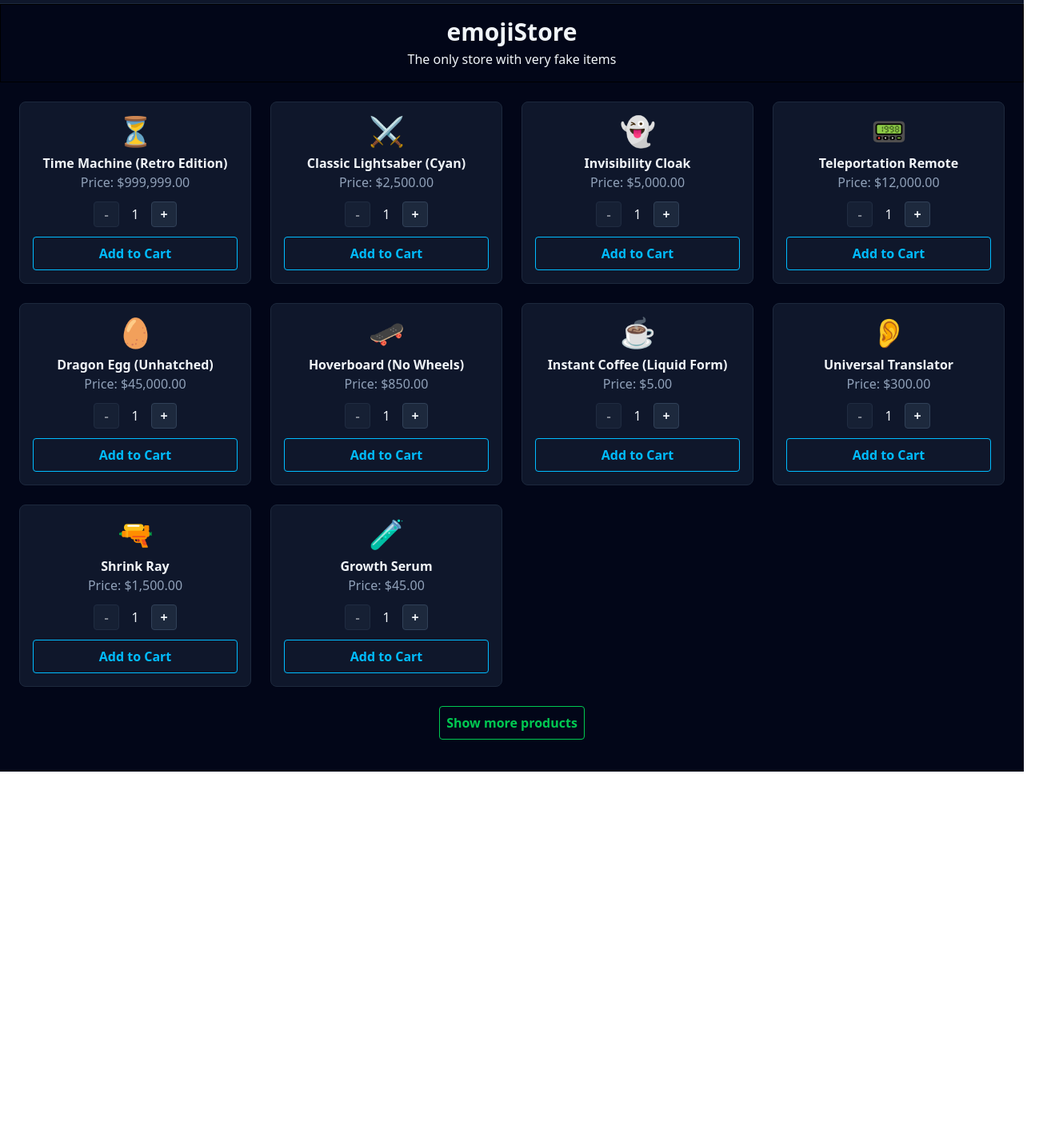
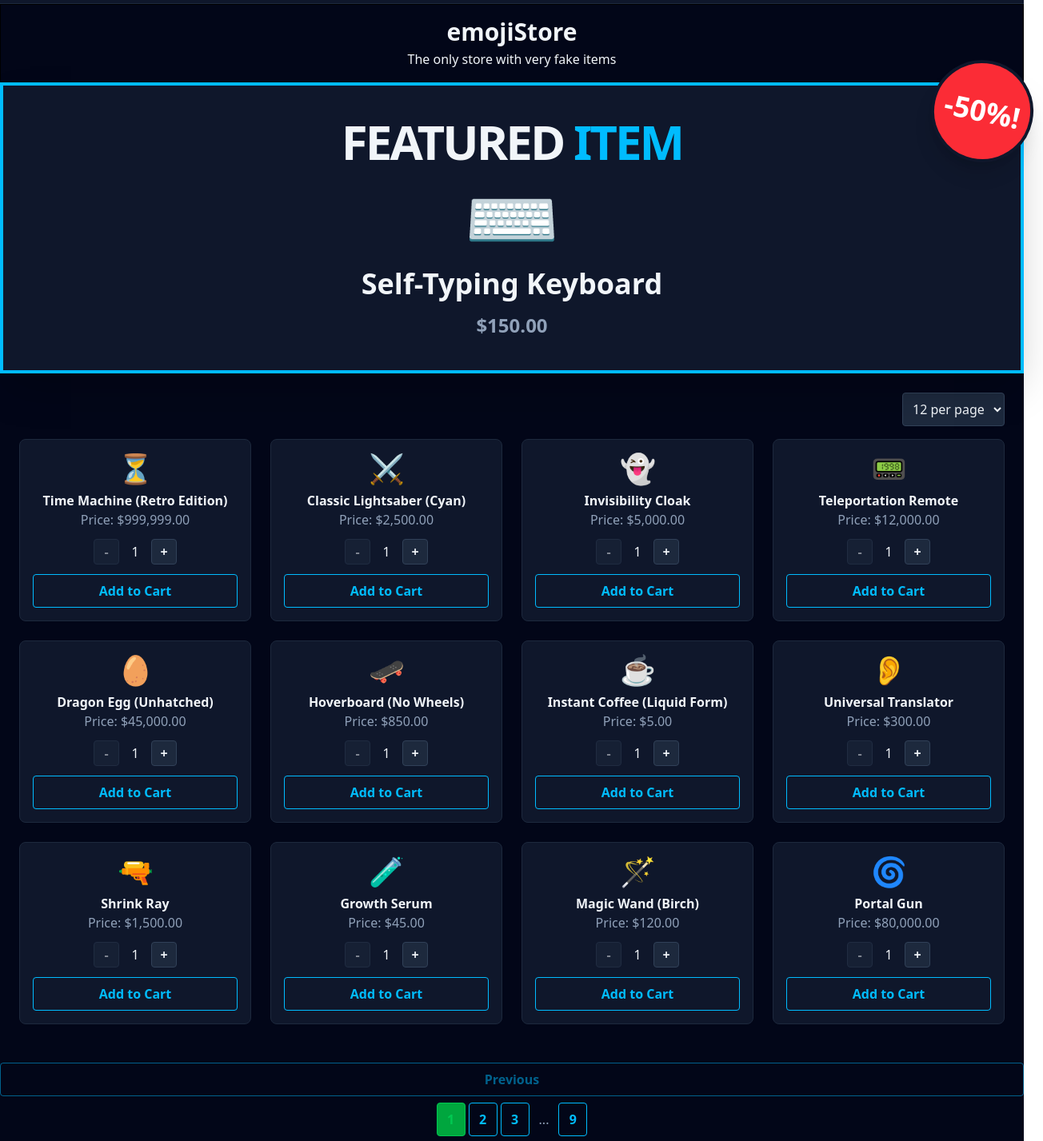
Before and after one commit to oscarrios0101/emojiStore, a React (Vite) app in the folder emojiStore/: page / in a window 1280 px wide. Shown: the part 60-1487 px from the top of the page at 80% size, 1304 px wide, since content can reach past the window. Before the commit the page ends 1025 px from the top, so only its background shows below. Built offline with nearby package versions, Linux system fonts and the light colour scheme.

Commit message:
feat: implement FeaturedItem component; add pagination functionality with usePagination hook and Pagination component; refactor Home page to integrate new features

```diff
--- /dev/null
+++ b/emojiStore/src/components/Pagination.jsx
@@ -0,0 +1,87 @@
+import React from "react";
+import Button from "./ui/Button";
+
+const Pagination = ({
+  currentPage,
+  totalPages,
+  hasNextPage,
+  hasPrevPage,
+  goToPage,
+  nextPage,
+  prevPage,
+}) => {
+  // Generate page numbers to display
+  const getPageNumbers = () => {
+    const delta = 2; // Number of pages to show around current page
+    const range = [];
+    const rangeWithDots = [];
+
+    for (
+      let i = Math.max(2, currentPage - delta);
+      i <= Math.min(totalPages - 1, currentPage + delta);
+      i++
+    ) {
+      range.push(i);
+    }
+
+    if (currentPage - delta > 2) {
+      rangeWithDots.push(1, "...");
+    } else {
+      rangeWithDots.push(1);
+    }
+
+    rangeWithDots.push(...range);
+
+    if (currentPage + delta < totalPages - 1) {
+      rangeWithDots.push("...", totalPages);
+    } else {
+      rangeWithDots.push(totalPages);
+    }
+
+    return rangeWithDots;
+  };
+
+  const pageNumbers = getPageNumbers();
+
+  return (
+    <div className="flex flex-wrap items-center justify-center gap-2 py-6">
+      <Button
+        variant="secondary"
+        onClick={prevPage}
+        disabled={!hasPrevPage}
+        className="px-4 py-2"
+      >
+        Previous
+      </Button>
+
+      <div className="flex items-center gap-1">
+        {pageNumbers.map((page, index) => (
+          <React.Fragment key={index}>
+            {page === "..." ? (
+              <span className="px-2 py-1 text-slate-400">...</span>
+            ) : (
+              <Button
+                variant={currentPage === page ? "success" : "secondary"}
+                onClick={() => goToPage(page)}
+                className={`min-w-[36px] px-2 py-1 ${currentPage === page ? "bg-green-600 hover:bg-green-700" : ""}`}
+              >
+                {page}
+              </Button>
+            )}
+          </React.Fragment>
+        ))}
+      </div>
+
+      <Button
+        variant="secondary"
+        onClick={nextPage}
+        disabled={!hasNextPage}
+        className="px-4 py-2"
+      >
+        Next
+      </Button>
+    </div>
+  );
+};
+
+export default Pagination;
--- a/emojiStore/src/components/ui/featuredItem.jsx
+++ b/emojiStore/src/components/ui/featuredItem.jsx
@@ -1,5 +1,26 @@
-const FeaturedItem = () => {
-  return <div>This will be the featured item</div>;
+const FeaturedItem = ({ product }) => {
+  if (!product) return null;
+
+  return (
+    <div className="relative mx-auto max-w-7xl border-4 border-sky-400 bg-slate-900 p-10 text-center shadow-2xl">
+      <div className="absolute -top-8 -right-4 flex h-32 w-32 rotate-12 items-center justify-center rounded-full border-4 border-slate-900 bg-red-500 text-4xl font-black text-white shadow-xl">
+        -50%!
+      </div>
+      <h2 className="mb-4 text-6xl font-black tracking-tighter text-slate-100 uppercase">
+        Featured <span className="text-sky-400">Item</span>
+      </h2>
+      <div className="flex flex-col items-center gap-4">
+        <span className="text-8xl">{product.emoji}</span>
+        <p className="text-4xl font-bold text-slate-100">{product.name}</p>
+        <p className="text-2xl font-bold text-slate-400">
+          {new Intl.NumberFormat("en-US", {
+            style: "currency",
+            currency: "USD",
+          }).format(product.price)}
+        </p>
+      </div>
+    </div>
+  );
 };
 
 export default FeaturedItem;
--- a/emojiStore/src/context/ProductContext.jsx
+++ b/emojiStore/src/context/ProductContext.jsx
@@ -1,11 +1,13 @@
-import { createContext, useState, useEffect } from "react";
+import { createContext, useState, useEffect, useCallback } from "react";
 import ItemsData from "../data/items.json";
 
 export const ProductContext = createContext();
 
 export const ProductProvider = ({ children }) => {
-  const [products, setProducts] = useState(ItemsData);
   const [isLoading, setIsLoading] = useState(true);
+
+  // Simulate loading all products initially (in a real app, this would be paginated from the backend)
+  const [products, setProducts] = useState([]);
 
   useEffect(() => {
     const timer = setTimeout(() => {
@@ -16,8 +18,32 @@ export const ProductProvider = ({ children }) => {
     return () => clearTimeout(timer);
   }, []);
 
+  // Function to get a page of products (simulated for this example)
+  const getProductsPage = useCallback(
+    (page, limit) => {
+      const startIndex = (page - 1) * limit;
+      return new Promise((resolve) => {
+        // Simulate network delay
+        setTimeout(() => {
+          const paginatedProducts = products.slice(
+            startIndex,
+            startIndex + limit,
+          );
+          resolve({
+            data: paginatedProducts,
+            total: products.length,
+            page,
+            limit,
+            totalPages: Math.ceil(products.length / limit),
+          });
+        }, 300);
+      });
+    },
+    [products],
+  );
+
   return (
-    <ProductContext.Provider value={{ products, isLoading }}>
+    <ProductContext.Provider value={{ products, isLoading, getProductsPage }}>
       {children}
     </ProductContext.Provider>
   );
--- /dev/null
+++ b/emojiStore/src/hooks/usePagination.js
@@ -0,0 +1,48 @@
+import { useState, useMemo } from "react";
+
+export const usePagination = (items = [], itemsPerPage = 10) => {
+  const [currentPage, setCurrentPage] = useState(1);
+
+  const { currentItems, totalPages, hasNextPage, hasPrevPage } = useMemo(() => {
+    const totalPages = Math.ceil(items.length / itemsPerPage);
+    const startIndex = (currentPage - 1) * itemsPerPage;
+    const endIndex = startIndex + itemsPerPage;
+    const currentItems = items.slice(startIndex, endIndex);
+
+    return {
+      currentItems,
+      totalPages,
+      hasNextPage: currentPage < totalPages,
+      hasPrevPage: currentPage > 1,
+    };
+  }, [items, currentPage, itemsPerPage]);
+
+  const goToPage = (page) => {
+    if (page >= 1 && page <= totalPages) {
+      setCurrentPage(page);
+    }
+  };
+
+  const nextPage = () => {
+    if (hasNextPage) {
+      setCurrentPage((prev) => prev + 1);
+    }
+  };
+
+  const prevPage = () => {
+    if (hasPrevPage) {
+      setCurrentPage((prev) => prev - 1);
+    }
+  };
+
+  return {
+    currentItems,
+    currentPage,
+    totalPages,
+    hasNextPage,
+    hasPrevPage,
+    goToPage,
+    nextPage,
+    prevPage,
+  };
+};
--- a/emojiStore/src/pages/Home.jsx
+++ b/emojiStore/src/pages/Home.jsx
@@ -1,15 +1,30 @@
-import { useState } from "react";
+import { useState, useMemo } from "react";
 import { useProducts } from "../hooks/useProducts";
+import { usePagination } from "../hooks/usePagination";
 import ProductCard from "../components/ProductCard";
 import Button from "../components/ui/Button";
+import FeaturedItem from "../components/ui/featuredItem";
+import Pagination from "../components/Pagination";
 
 const Home = () => {
   const { products, isLoading } = useProducts();
-  const [visibleCount, setVisibleCount] = useState(10);
+  const [itemsPerPage, setItemsPerPage] = useState(12);
 
-  const handleShowMore = () => {
-    setVisibleCount((prev) => prev + 10);
-  };
+  const featuredProduct = useMemo(() => {
+    if (products.length === 0) return null;
+    return products[Math.floor(Math.random() * products.length)];
+  }, [products]);
+
+  const {
+    currentItems,
+    currentPage,
+    totalPages,
+    hasNextPage,
+    hasPrevPage,
+    goToPage,
+    nextPage,
+    prevPage,
+  } = usePagination(products, itemsPerPage);
 
   if (isLoading) {
     return (
@@ -31,19 +46,39 @@ const Home = () => {
           The only store with very fake items
         </h2>
       </header>
-      <section className="mx-auto grid max-w-7xl grid-cols-1 gap-6 p-6 sm:grid-cols-2 md:grid-cols-3 lg:grid-cols-4">
-        {products.slice(0, visibleCount).map((product) => (
-          <ProductCard key={product.id} product={product} />
-        ))}
-      </section>
-      {visibleCount < products.length && (
-        <Button
-          variant="success"
-          className="mx-auto w-auto p-2"
-          onClick={handleShowMore}
-        >
-          Show more products
-        </Button>
+      <FeaturedItem product={featuredProduct} />
+      <div className="mx-auto max-w-7xl p-6">
+        <div className="mb-4 flex justify-end">
+          <select
+            value={itemsPerPage}
+            onChange={(e) => {
+              setItemsPerPage(Number(e.target.value));
+              goToPage(1); // Reset to first page when changing items per page
+            }}
+            className="rounded border border-slate-700 bg-slate-800 p-2 text-slate-100"
+          >
+            <option value={6}>6 per page</option>
+            <option value={12}>12 per page</option>
+            <option value={24}>24 per page</option>
+            <option value={48}>48 per page</option>
+          </select>
+        </div>
+        <section className="grid grid-cols-1 gap-6 sm:grid-cols-2 md:grid-cols-3 lg:grid-cols-4">
+          {currentItems.map((product) => (
+            <ProductCard key={product.id} product={product} />
+          ))}
+        </section>
+      </div>
+      {totalPages > 1 && (
+        <Pagination
+          currentPage={currentPage}
+          totalPages={totalPages}
+          hasNextPage={hasNextPage}
+          hasPrevPage={hasPrevPage}
+          goToPage={goToPage}
+          nextPage={nextPage}
+          prevPage={prevPage}
+        />
       )}
     </main>
   );
```
